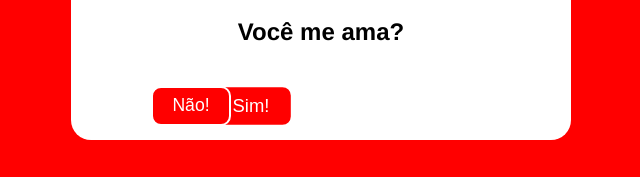
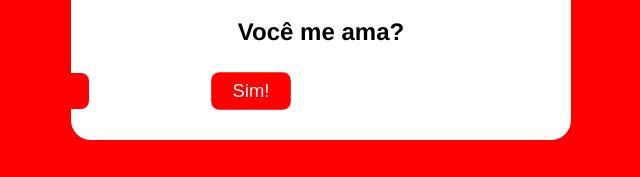
Before and after one commit to DevLucasRocha/Valentine-s-day, a React (Vite) app in the folder valentine-days/: page / in a window 1280 px wide. Shown: the part 468-645 px from the top of the page, without its empty margins (319-959 px from the left). Built offline with nearby package versions, Linux system fonts and the light colour scheme.

Commit message:
Update Panel.css

```diff
--- a/valentine-days/src/components/Panel.css
+++ b/valentine-days/src/components/Panel.css
@@ -73,7 +73,7 @@
 .love-button#sim {
     position: relative;
     left: -70px;
-    top: 20px;
+    top: 5px;
     z-index: 1;
     animation: heartbeat 1s infinite;
 }
@@ -91,8 +91,8 @@
 .love-button#nao {
     position: absolute;
     z-index: 2;
-    left: 70px;
-    top: 20px;
+    left: -70px;
+    top: 5px;
 }
 
 @media (max-width: 600px) {
```
